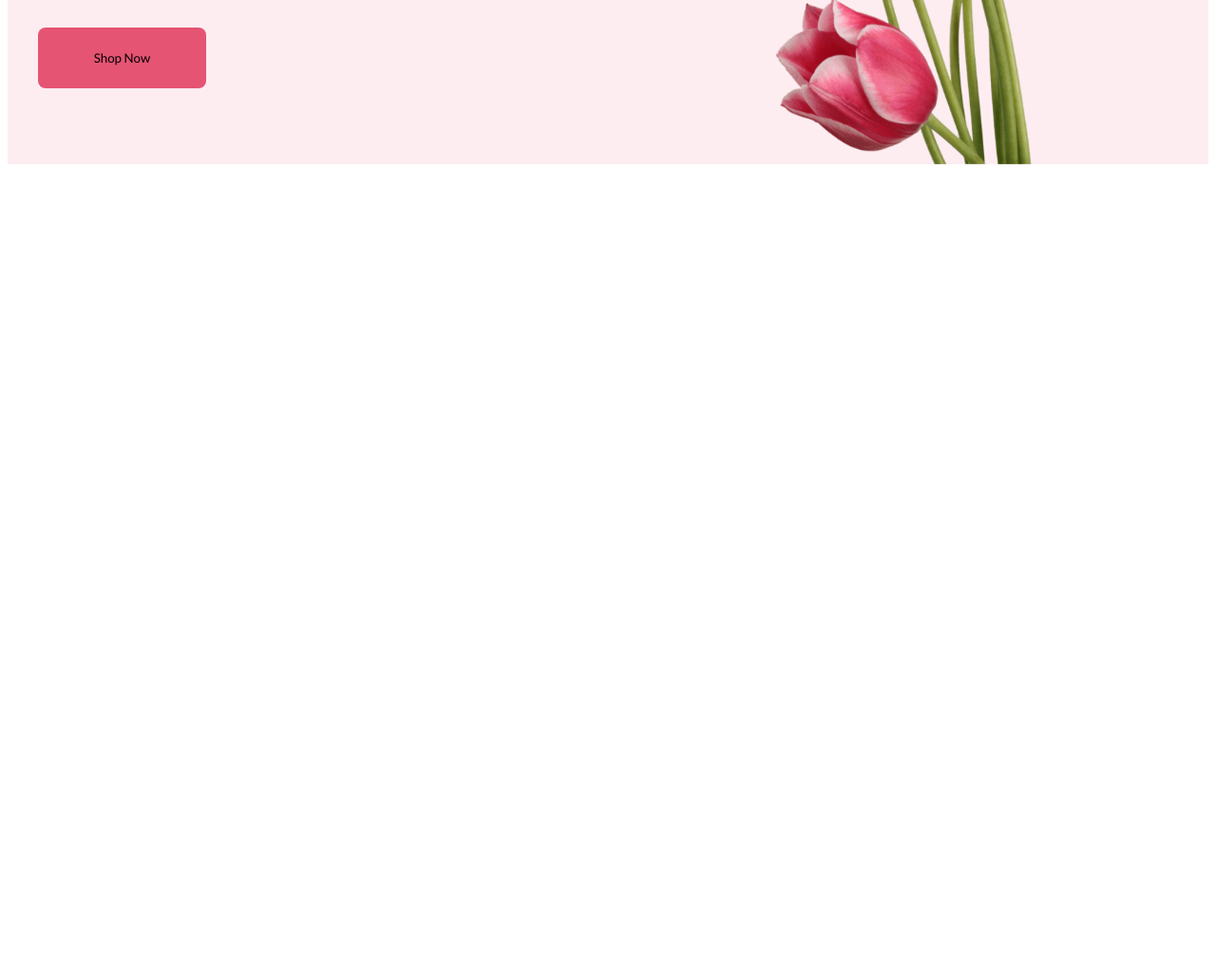
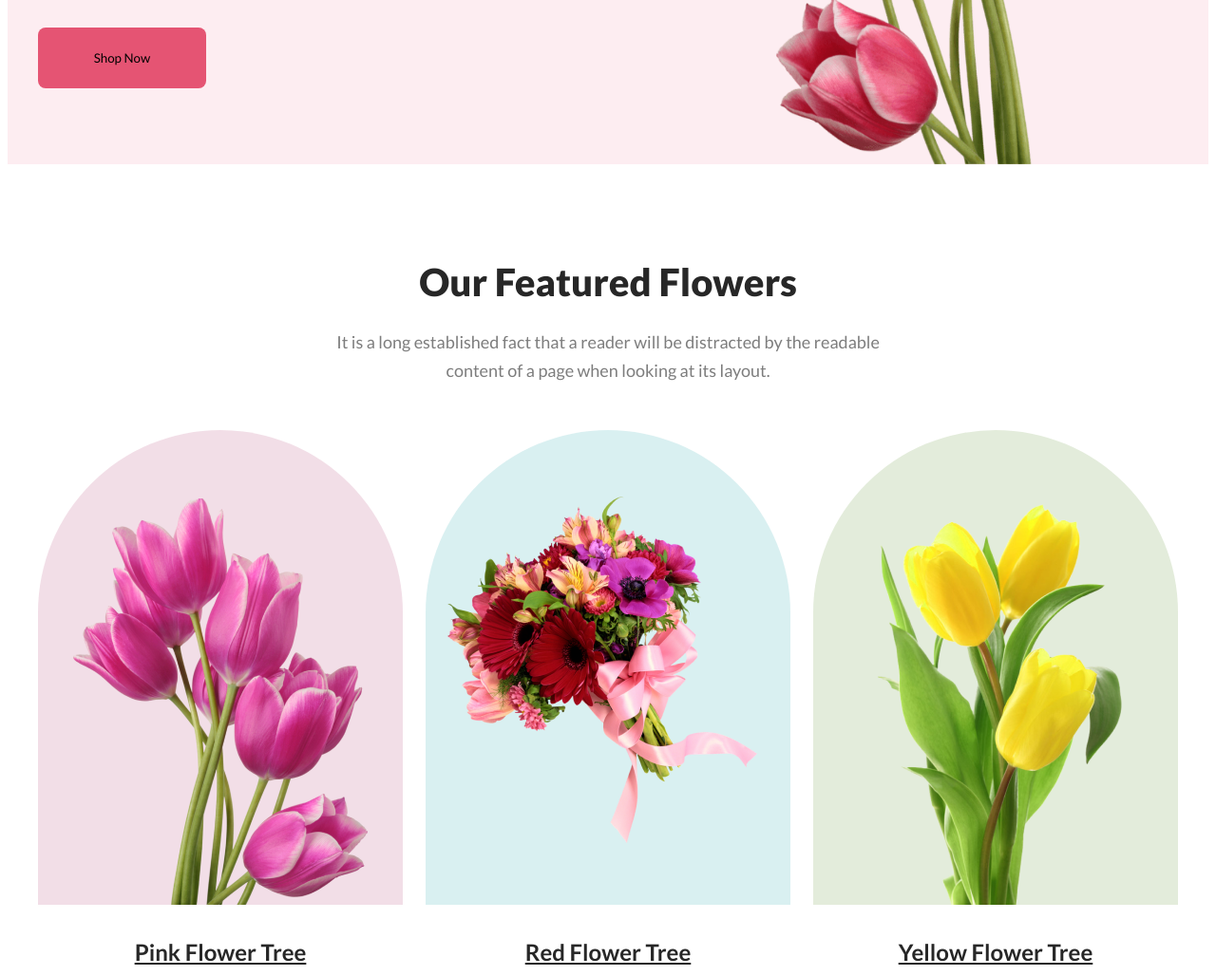
Before and after one commit to hosenA51/online-flower-shop, a plain HTML site: page index.html in a window 1280 px wide. Shown: the part 521-1549 px from the top of the page at 95% size. Before the commit the page ends 800 px from the top, so only its background shows below. Drawn offline with Linux system fonts and the light colour scheme.

Commit message:
featured section done

```diff
--- a/index.html
+++ b/index.html
@@ -11,7 +11,7 @@
         <section class="header-content">
             <div class="header-text-content">
                 <h1>Let's make beautiful flowers a part of your life.</h1>
-                <p>It is a long established fact that a reader will be distracted by the readable content of a page when looking at its layout. The point of using Lorem Ipsum is that it has a more-or-less normal distribution of letters.</p>
+                <p>It is a long established fact that a reader will be distracted by the readable <br> content of a page when looking at its layout. The point of using Lorem Ipsum is <br> that it has a more-or-less normal distribution of letters.</p>
                 <button>Shop Now</button>
             </div>
             <div class="header-img-content">
@@ -20,7 +20,32 @@
         </section>
     </header>
     <main>
-
+        <!-- featured section starts here -->
+        <section class="featured-container">
+            <h1>Our Featured Flowers</h1>
+            <p>It is a long established fact that a reader will be distracted by the readable <br> content of a page when looking at its layout.</p>
+            <div class="featured-items">
+                <div class="featured">
+                    <div class="featured-card flex-end featured-card-1">
+                        <img src="images/pngwing6.png" alt="Flower">
+                    </div>
+                    <p>Pink Flower Tree</p>
+                </div>
+                <div class="featured">
+                    <div class="featured-card flex-center featured-card-2">
+                        <img src="images/pngwing5.png" alt="Flower">
+                    </div>
+                    <p>Red Flower Tree</p>
+                </div>
+                <div class="featured">
+                    <div class="featured-card flex-end featured-card-3">
+                        <img src="images/pngwing7.png" alt="">
+                    </div>
+                    <p>Yellow Flower Tree</p>
+                </div>
+            </div>
+        </section>
+        <!-- featured section ends here -->
     </main>
     <footer>
 
--- a/styles/style.css
+++ b/styles/style.css
@@ -67,3 +67,93 @@
     height: 93%;
 }
 /* header section style ends here */
+
+/* featured section style starts here */
+.featured-container {
+    max-width: 1200px;
+    margin: 0 auto;
+    display: flex;
+    flex-direction: column;
+    justify-content: space-between;
+    padding: 0;
+    margin-top: 100px;
+}
+.featured-container h1 {
+    color: rgb(39, 39, 39);
+    font-family: Lato;
+    font-size: 40px;
+    font-weight: 800;
+    line-height: 48px;
+    letter-spacing: 0%;
+    text-align: center;
+    margin-top: 0;
+    margin-bottom: 24px;
+}
+.featured-container p {
+    color: rgba(39, 39, 39, 0.6);
+    font-family: Lato;
+    font-size: 18px;
+    font-weight: 400;
+    line-height: 30px;
+    letter-spacing: 0%;
+    text-align: center;
+    margin-top: 0;
+    margin-bottom: 48px;
+}
+.featured-items {
+    width: 100%;
+    margin: 0 auto;
+    display: flex;
+    justify-content: space-between;
+    margin-top: 0;
+}
+.featured-items p {
+    color: rgb(39, 39, 39);
+    font-family: Lato;
+    font-size: 24px;
+    font-weight: 700;
+    line-height: 35px;
+    letter-spacing: 0%;
+    text-align: center;
+    text-decoration-line: underline;
+    margin-top: 32px;
+    margin-bottom: 0;
+}
+.featured {
+    width: 32%;
+    height: auto;
+    margin: 0;
+    padding: 0;
+    display: flex;
+    flex-direction: column;
+    justify-content: space-between;
+    align-items: center;
+}
+.featured-card {
+    width: 100%;
+    height: 500px;
+    margin: 0;
+    display: flex;
+    justify-content: center;
+    align-items: center;
+    object-fit: cover;
+}
+.flex-end {
+    align-items: flex-end;
+}
+.flex-center {
+    align-items: center;
+}
+.featured-card-1 {
+    border-radius: 300px 300px 0px 0px;
+    background: rgba(167, 33, 98, 0.15);
+}
+.featured-card-2 {
+    border-radius: 300px 300px 0px 0px;
+    background: rgba(5, 151, 160, 0.15);
+}
+.featured-card-3 {
+    border-radius: 300px 300px 0px 0px;
+    background: rgba(71, 125, 17, 0.15);
+}
+/* featured section style ends here */
```
